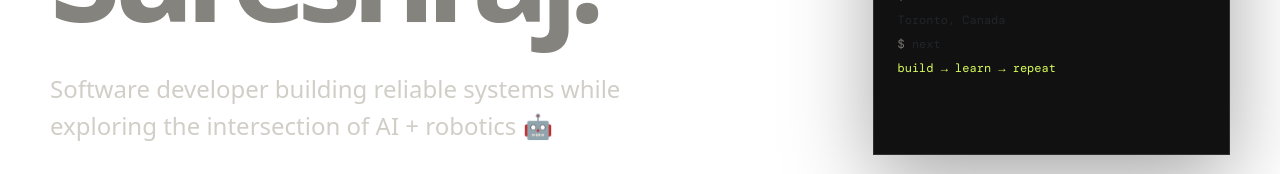
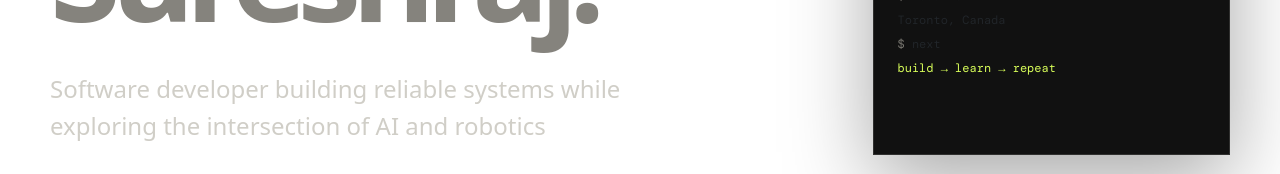
Before and after one commit to JanakanSureshraj/personal-website, a React (Vite) app: page / in a window 1280 px wide. Shown: the part 438-612 px from the top of the page. Built offline with nearby package versions, Linux system fonts and the light colour scheme.

Commit message:
minor fix

```diff
--- a/src/App.jsx
+++ b/src/App.jsx
@@ -186,7 +186,7 @@ function App() {
             </h1>
             <p className="hero-lede">
               Software developer building reliable systems while
-              exploring the intersection of AI + robotics 🤖
+              exploring the intersection of AI and robotics
             </p>
             <div className="hero-actions">
               <a className="button button-primary" href="#work">
```
